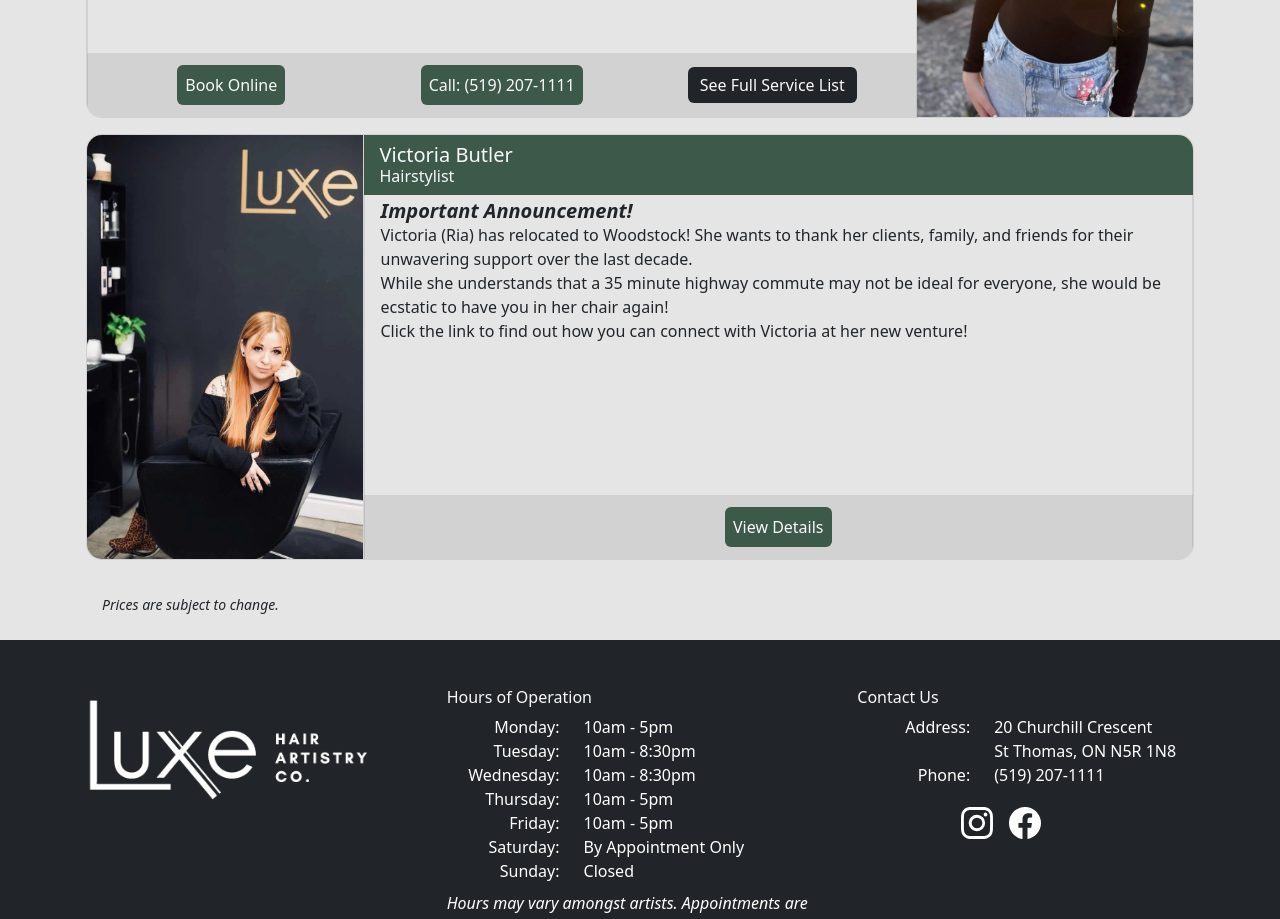
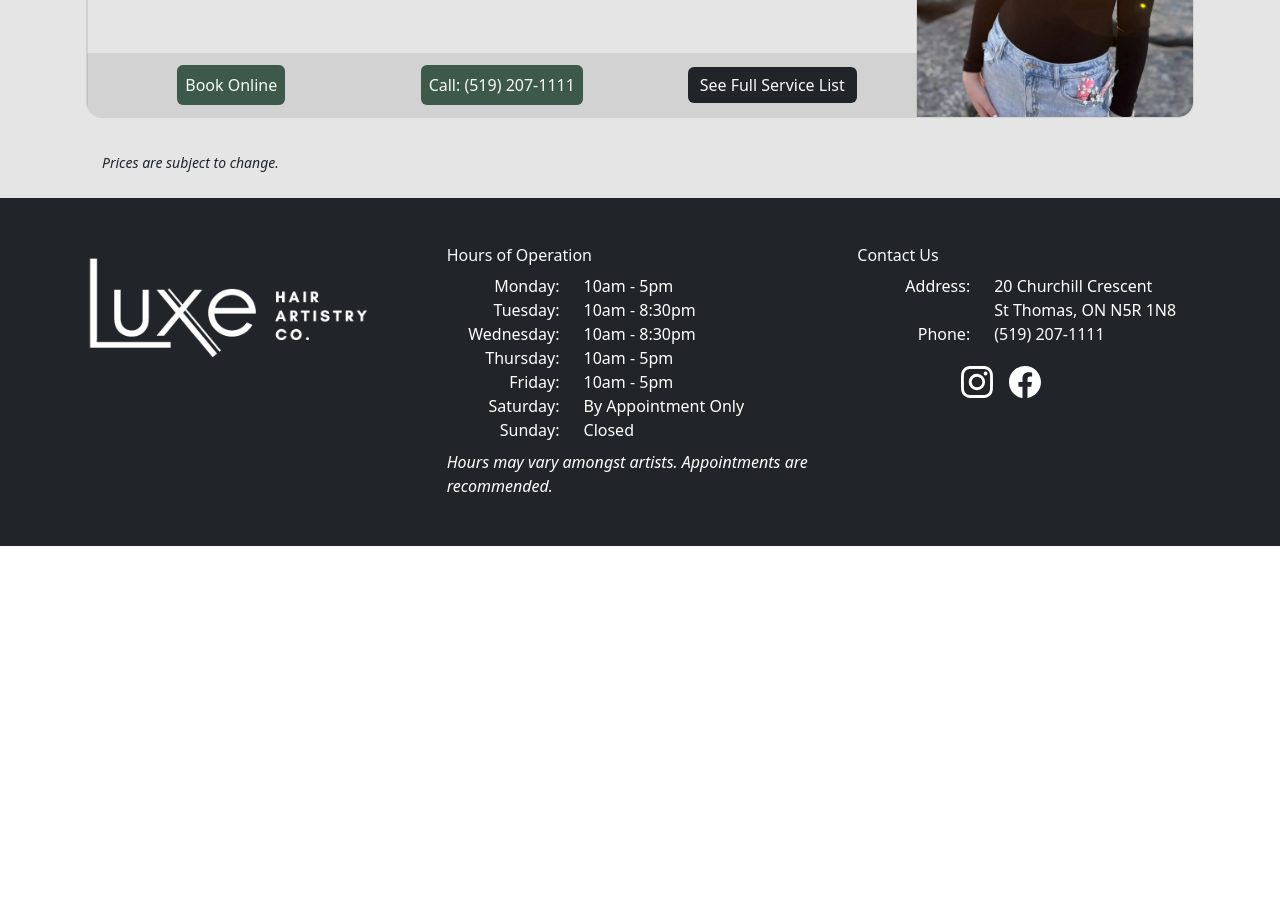
Before and after one commit to LuxeHairArtistryCo/LuxeHairArtistryCo.github.io, a React (Vite) app: page /hairstylists in a window 1280 px wide. Shown: the part 960-1879 px from the top of the page. After the commit the page ends 1506 px from the top, so only its background shows below. Built offline with nearby package versions, Linux system fonts and the light colour scheme.

Commit message:
1.6.2: Removed Victoria

```diff
--- a/package.json
+++ b/package.json
@@ -2,7 +2,7 @@
   "name": "luxehairartistryco-website",
   "homepage": "https://www.luxehairartistry.ca/",
   "private": true,
-  "version": "1.6.1",
+  "version": "1.6.2",
   "type": "module",
   "scripts": {
     "dev": "vite --host",
--- a/src/constants_artists.ts
+++ b/src/constants_artists.ts
@@ -63,14 +63,6 @@ primaryButtonLink: "https://squareup.com/appointments/book/k2t8zozwpu8n5w/LZ0J6H
 secondaryButtonText: "Call: (519) 207-1111",
 secondaryButtonLink: "tel:15192071111",
 externalServicesLink: "https://squareup.com/appointments/book/k2t8zozwpu8n5w/LZ0J6HENZDD2W/start",
-isAcceptingNewClients: true,
-},
-{
-name: "Victoria Butler",
-position: "Hairstylist",
-bio: "Important Announcement!\nVictoria (Ria) has relocated to Woodstock! She wants to thank her clients, family, and friends for their unwavering support over the last decade.\nWhile she understands that a 35 minute highway commute may not be ideal for everyone, she would be ecstatic to have you in her chair again!\nClick the link to find out how you can connect with Victoria at her new venture!",
-primaryButtonText: "View Details",
-primaryButtonLink: "https://linktr.ee/victoriaellehairartistry",
 isAcceptingNewClients: true,
 },
 ];
```
Also changed, not shown: 1 other file (tests, documents, lock files or other folders).
